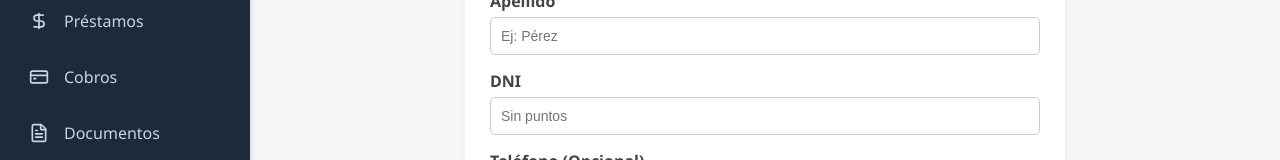
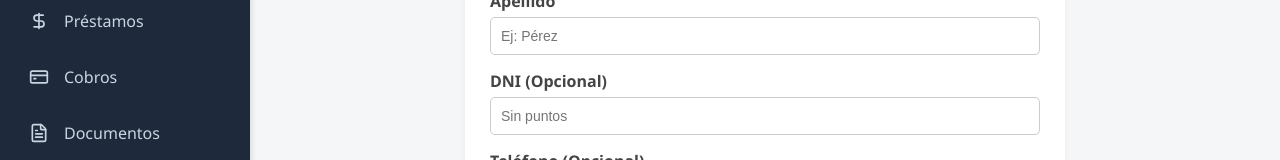
Before and after one commit to VladGlpz78/BankCarl, a React (Vite) app in the folder FRONTEND/: page /clientes in a window 1280 px wide. Shown: the part 208-368 px from the top of the page. Built offline with nearby package versions, Linux system fonts and the light colour scheme; sample sign-in values are in the browser's storage.

Commit message:
quitamos restricciones de crear usuario

```diff
--- a/FRONTEND/src/pages/Clientes.jsx
+++ b/FRONTEND/src/pages/Clientes.jsx
@@ -69,8 +69,9 @@ const Clientes = () => {
           </div>
 
           <div className="form-group">
-            <label>DNI</label>
-            <input type="number" name="dni" value={formData.dni} onChange={handleChange} required className="form-input" placeholder="Sin puntos" />
+            {/* 👇 Sin 'required' y con aclaración visual 👇 */}
+            <label>DNI (Opcional)</label>
+            <input type="number" name="dni" value={formData.dni} onChange={handleChange} className="form-input" placeholder="Sin puntos" />
           </div>
 
           <div className="form-group">
```
Also changed, not shown: 1 other file (tests, documents, lock files or other folders).
